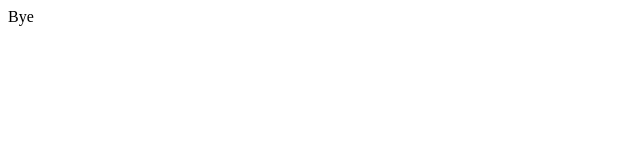
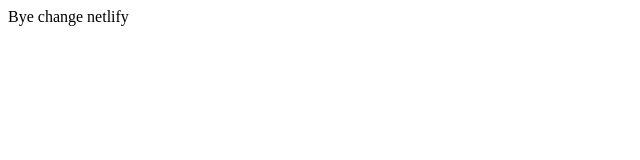
Before and after one commit to ananyaarora12/LocalEnvironmentSetup, a website: page index.html in a window 1280 px wide. Shown: the whole page, without its empty margins (0-640 px from the left). Drawn offline with Linux system fonts and the light colour scheme.

Commit message:
testing netlify

```diff
--- a/index.html
+++ b/index.html
@@ -1,6 +1,6 @@
 <html>
     <head></head>
     <body>
-        Bye
+        Bye change netlify
     </body>
 </html>
```
